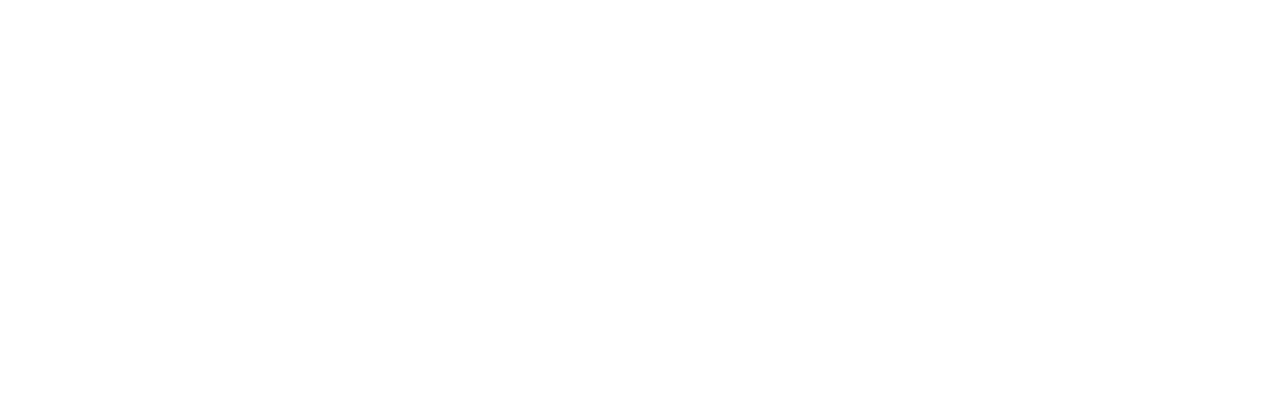
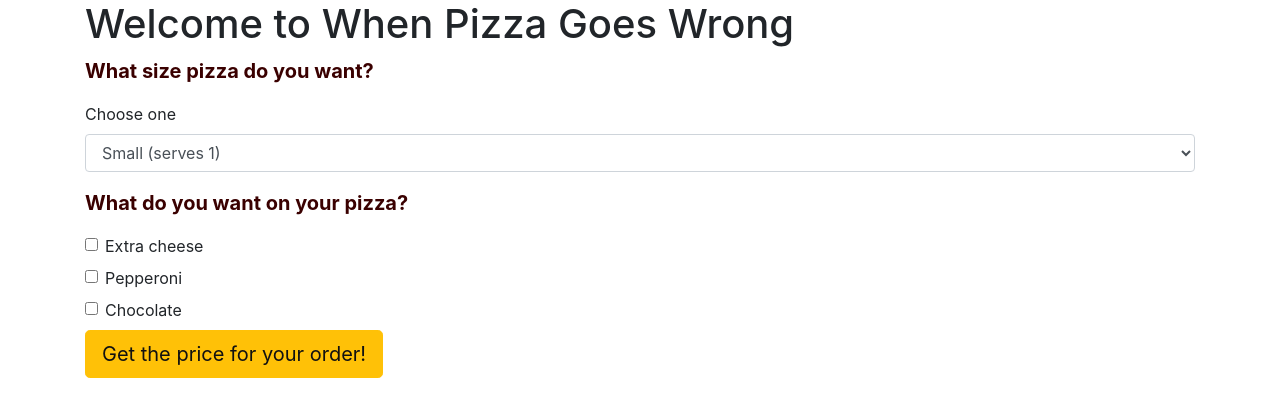
Before and after one commit to hollywilkalis/week4, a plain HTML site: page index.html in a window 1280 px wide. Drawn offline with Linux system fonts and the light colour scheme.

Commit message:
Add placeholders for Pizza constructor and prototypes and framework for order form

```diff
--- a/css/styles.css
+++ b/css/styles.css
@@ -0,0 +1,5 @@
+.form-label {
+  color: #3a0000;
+  font-weight: bold;
+  font-size: 20px;
+}
--- a/index.html
+++ b/index.html
@@ -1,7 +1,7 @@
 <!DOCTYPE html>
 <html>
   <head>
-    <title>Boop Beep!</title>
+    <title>When Pizza Goes Wrong</title>
     <link href="css/bootstrap.css" rel="stylesheet" type="text/css">
     <link href="css/styles.css" rel="stylesheet" type="text/css">
     <script src="js/jquery-3.2.1.js"></script>
@@ -9,6 +9,41 @@
   </head>
   <body>
     <div class="container">
+      <h1>Welcome to When Pizza Goes Wrong</h1>
+      <form id="pizza-builder">
+
+        <div class="form-group">
+          <p class="form-label">What size pizza do you want?</p>
+          <label for="size">Choose one</label>
+          <select class="form-control" id="size">
+            <option value="1">Small (serves 1)</option>
+            <option value="2">Medium (serves 2-3)</option>
+            <option value="3">Large (serves 3-4)</option>
+            <option value="4">Gigantic (so big, we hope you're throwing a party)</option>
+          </select>
+        </div>
+
+        <p class="form-label">What do you want on your pizza?</p>
+        <div class="form-check">
+          <label class="form-check-label">
+          <input class="form-check-input" type="checkbox" value="extracheese">
+          Extra cheese
+          </label>
+        </div>
+        <div class="form-check">
+          <label class="form-check-label">
+            <input class="form-check-input" type="checkbox" value="pepperoni">
+            Pepperoni
+          </label>
+        </div>
+        <div class="form-check">
+          <label class="form-check-label">
+            <input class="form-check-input" type="checkbox" value="chocolate">
+            Chocolate
+          </label>
+        </div>
+        <button type="submit" class="btn btn-warning btn-lg">Get the price for your order!</button>
+        </form>
 
     </div><!--close container-->
 
--- a/js/scripts.js
+++ b/js/scripts.js
@@ -0,0 +1,15 @@
+function Pizza(topping, size) {
+  this.topping = topping;
+  this.size = size;
+  this.price;
+  this.setPrice();
+}
+
+Pizza.prototype.yourPizzaOrder = function(){
+
+}
+
+Ticket.prototype.setPizzaPrice = function() {
+
+
+}
```
Also changed, not shown: img/pizza.png (added).
